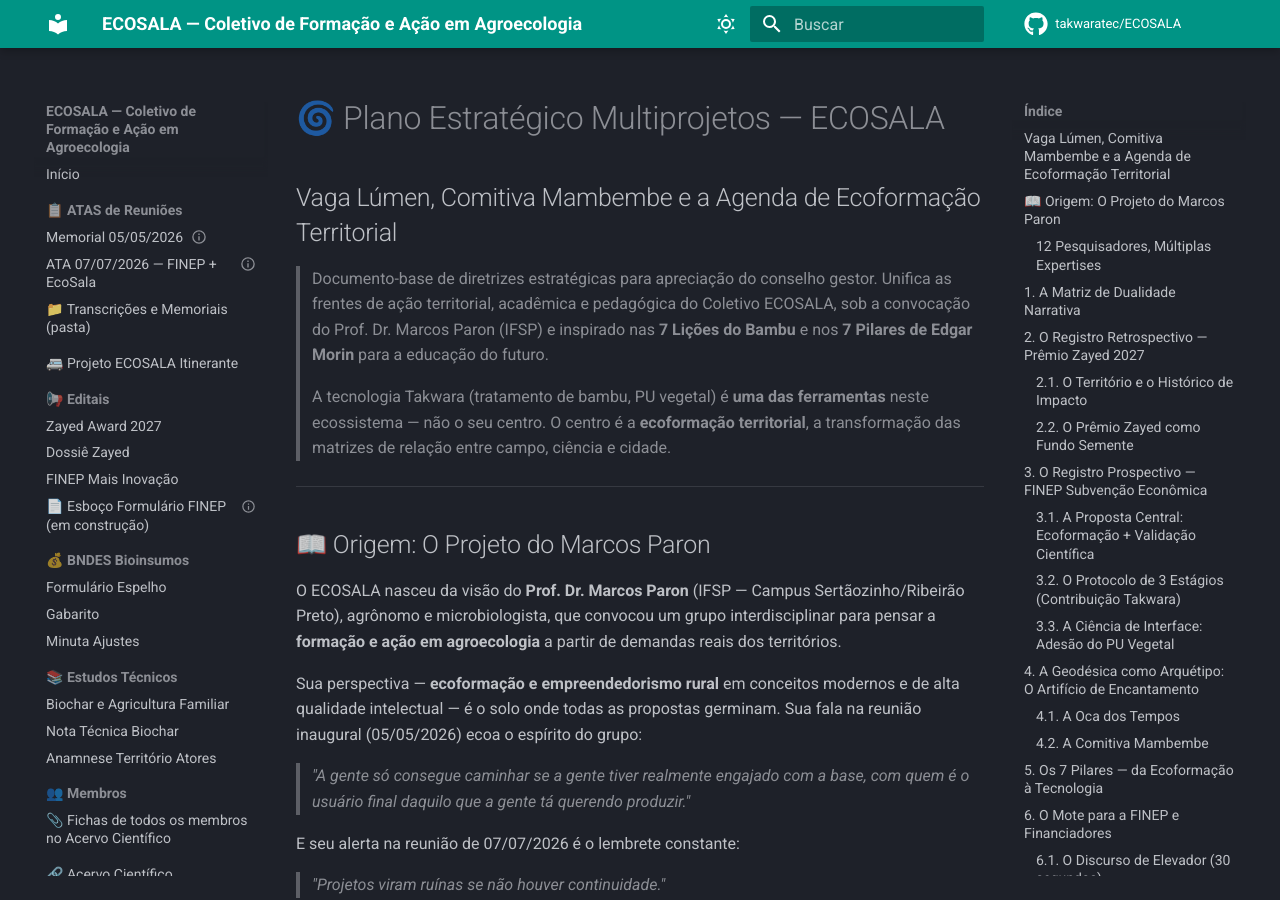
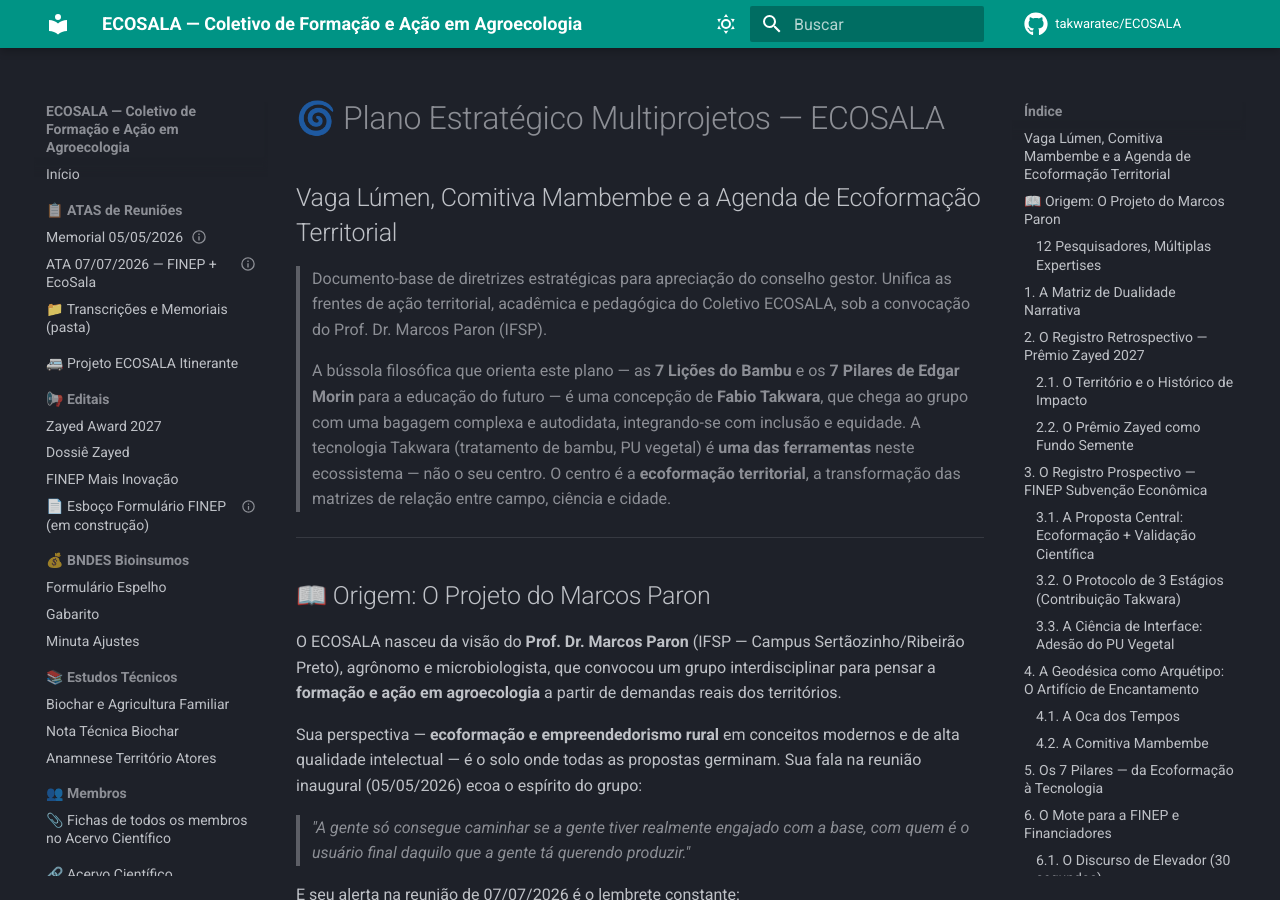
Before and after one commit to takwaratec/ECOSALA, an MkDocs documentation site: the page built from docs/editais/plano-estrategico-multiprojetos-ecosala.md, in a window 1280 px wide and 900 px high. Built offline with MkDocs 1.6.1 and Material for MkDocs 9.7.7, drawn with Linux system fonts in a browser that asks for light colours; comment, search, counter and statistics services are not loaded; some of the changed text lies outside the part shown.

Commit message:
fix: atribuicao correta dos 7 Pilares/Licoes a Fabio, curadoria do acervo como criacao dele com compartilhamento futuro

```diff
--- a/docs/editais/plano-estrategico-multiprojetos-ecosala.md
+++ b/docs/editais/plano-estrategico-multiprojetos-ecosala.md
@@ -13,12 +13,15 @@
 
 > Documento-base de diretrizes estratégicas para apreciação do conselho gestor.
 > Unifica as frentes de ação territorial, acadêmica e pedagógica do Coletivo ECOSALA,
-> sob a convocação do Prof. Dr. Marcos Paron (IFSP) e inspirado nas **7 Lições do Bambu**
-> e nos **7 Pilares de Edgar Morin** para a educação do futuro.
+> sob a convocação do Prof. Dr. Marcos Paron (IFSP).
 >
-> A tecnologia Takwara (tratamento de bambu, PU vegetal) é **uma das ferramentas**
-> neste ecossistema — não o seu centro. O centro é a **ecoformação territorial**,
-> a transformação das matrizes de relação entre campo, ciência e cidade.
+> A bússola filosófica que orienta este plano — as **7 Lições do Bambu** e os
+> **7 Pilares de Edgar Morin** para a educação do futuro — é uma concepção de
+> **Fabio Takwara**, que chega ao grupo com uma bagagem complexa e autodidata,
+> integrando-se com inclusão e equidade. A tecnologia Takwara (tratamento de bambu,
+> PU vegetal) é **uma das ferramentas** neste ecossistema — não o seu centro.
+> O centro é a **ecoformação territorial**, a transformação das matrizes de
+> relação entre campo, ciência e cidade.
 
 ---
 
@@ -241,7 +244,7 @@
 | Pilar Operacional | Descrição | Responsável | Ferramenta |
 |-------------------|-----------|-------------|------------|
 | **1. Diagnóstico Participativo** | Mapeamento de dores e potencialidades | Murillo + Daniela (TerImpact) | Protocolo MQTF + Cancún + AgroRadar |
-| **2. Curadoria de Tecnologias** | Seleção de soluções do acervo | Gisele + Marcos | Fichas Cavichiolli (546+ fichas) |
+| **2. Curadoria de Tecnologias** | Seleção de soluções para cada dor identificada — o acervo científico (546+ fichas) foi integralmente criado por Fabio Takwara, e sua curadoria será progressivamente compartilhada com o grupo | Todos os membros | Fichas Cavichiolli (546+ fichas) |
 | **3. Canteiro-Escola Itinerante** | Formação prática nos modais | André + Fabio | Vaga Lúmen + EcoSala |
 | **4. Governança e Consentimento** | Protocolo de acesso, Plataforma Brasil | Gisele + Fabio | Cancún + Plataforma Brasil |
 
```
